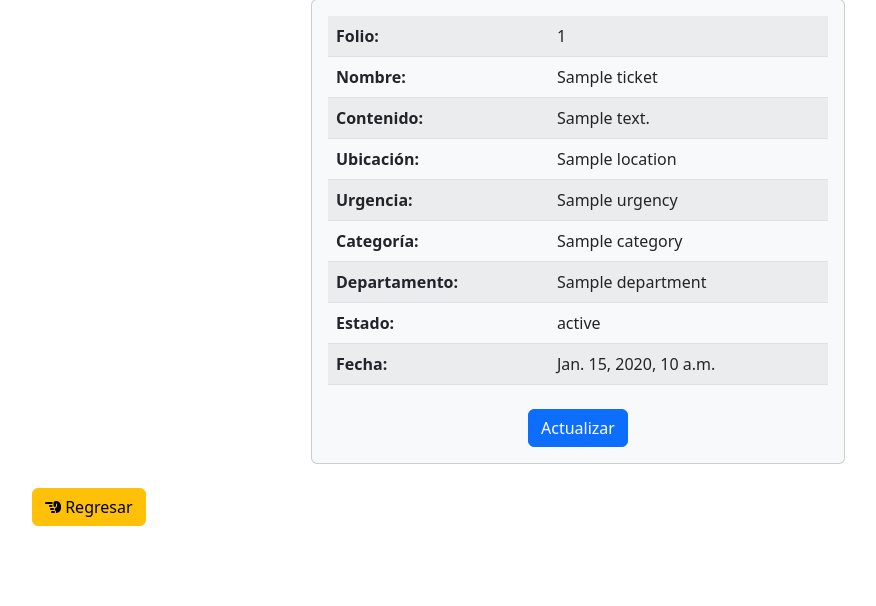
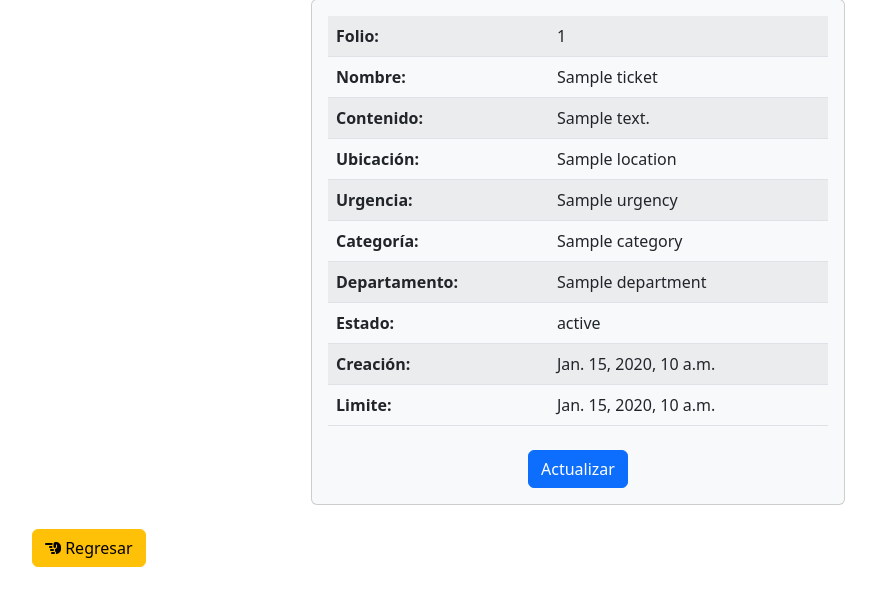
Before and after one commit to TheDeivit/TicketIAProject, a Django app: template ticket/templates/ticket/ticket_details.html in a window 1280 px wide. Shown: the part 96-702 px from the top of the page, without its empty margins (62-938 px from the left). Run offline with Django 3.2, Linux system fonts and the light colour scheme; the template is opened without the code that fills it: most values are stand-ins (such as "Sample title", 1, 10 or a date in 2020); some libraries are stand-ins or nearby versions.

Commit message:
Se agrega el campo Fecha limite

```diff
--- a/ticket/forms.py
+++ b/ticket/forms.py
@@ -15,7 +15,10 @@ class TicketForm(forms.ModelForm):
 
     class Meta:
         model = Ticket
-        fields= ('name', 'content', 'location', 'urgency', 'status', 'category', 'department')
+        fields= ('name', 'content', 'location', 'urgency', 'status', 'category', 'department', 'deadline')
+        widgets = {
+            'deadline': forms.DateInput(attrs={'type': 'date'})
+        }
 
     def is_valid(self):
 
--- a/ticket/models.py
+++ b/ticket/models.py
@@ -46,6 +46,7 @@ class Ticket(Base):
     status = models.ForeignKey(Status, on_delete=models.CASCADE)
     category = models.ForeignKey(Category, on_delete=models.CASCADE)
     department = models.ForeignKey(Department, on_delete=models.CASCADE)
+    deadline = models.DateField()
 
     class Meta:
         verbose_name_plural = "Tickets"
--- a/ticket/templates/base.html
+++ b/ticket/templates/base.html
@@ -14,7 +14,8 @@
     <link href="https://cdn.jsdelivr.net/npm/bootstrap@5.2.3/dist/css/bootstrap.min.css" rel="stylesheet">
     <script src="https://cdn.jsdelivr.net/npm/bootstrap@5.2.3/dist/js/bootstrap.bundle.min.js"></script>
 
-
+    <script src="https://code.jquery.com/jquery-3.6.0.min.js"></script>
+    <script src="{% static 'bootstrap-datepicker.js' %}"></script>
 
 
 </head>
--- a/ticket/templates/ticket/index.html
+++ b/ticket/templates/ticket/index.html
@@ -18,7 +18,8 @@
         <th class="icon-column">CATEGORIA</th>
         <th class="icon-column">DEPARTAMENTO</th>
         <th class="icon-column">ESTADO</th>
-        <th class="icon-column">FECHA</th>
+        <th class="icon-column">CREACION</th>
+        <th class="icon-column">LIMITE</th>
         <th class="icon-column">DETALLES</th>
         <th class="icon-column">ACTUALIZAR</th>
         {% comment %} <th class="icon-column">ELIMINAR</th> {% endcomment %}
@@ -34,6 +35,7 @@
         <td class="text-column"><span class="truncate-text">{{ t.department }}</td>
         <td class="text-column">{{ t.status }}</td>
         <td class="text-column"><span class="truncate-text">{{ t.created_at }}</td>
+          <td class="text-column"><span class="truncate-text">{{ t.deadline }}</td>
         <td class="icon-column">
           <a href="{% url 'ticket:ticket_details' t.pk %}" class="btn btn-outline-primary float-right" target="_blank">
             <i class="fa fa-eye"></i>
--- a/ticket/templates/ticket/ticket_details.html
+++ b/ticket/templates/ticket/ticket_details.html
@@ -43,8 +43,12 @@
                   <td>{{ ticket.status }}</td>
                 </tr>
                 <tr>
-                  <th scope="row" class="text-default">Fecha:</th>
+                  <th scope="row" class="text-default">Creación:</th>
                   <td>{{ ticket.created_at }}</td>
+                </tr>
+                <tr>
+                  <th scope="row" class="text-default">Limite:</th>
+                  <td>{{ ticket.deadline }}</td>
                 </tr>
               </tbody>
             </table>
```
Also changed, not shown: ticket/templates/ticket/create_ticket.html (+11 -0 lines).
